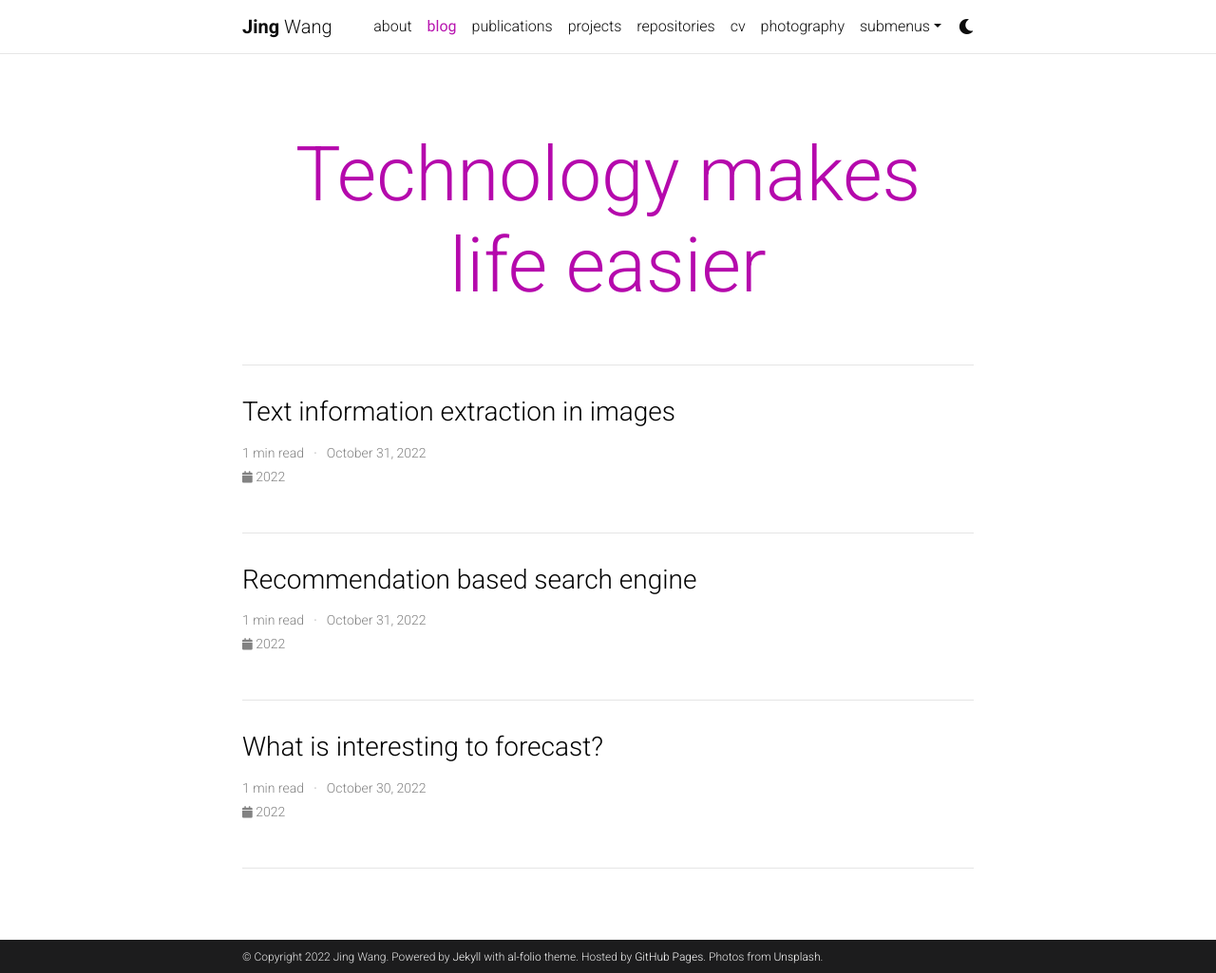
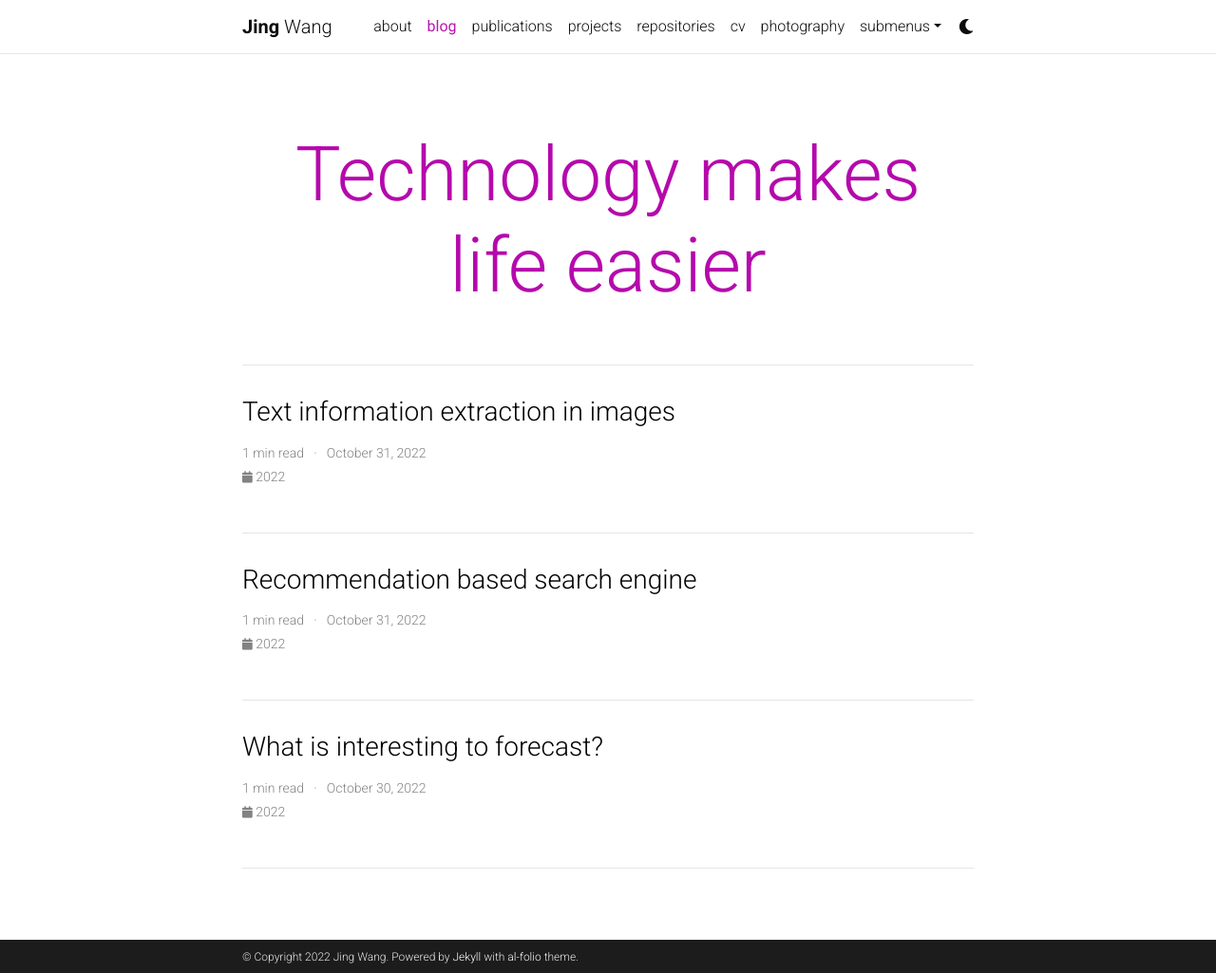
Before and after one commit to JingWang-RU/JingWang-RU.github.io, a Jekyll site: the page built from blog/index.html, in a window 1280 px wide and 1025 px high. Shown: the whole window at 95% size. Built offline with Jekyll 4.4.1, drawn with Linux system fonts in a browser that asks for light colours; full-size pictures stand in for the smaller copies a plugin makes; the list of posts is cut into pages by our own code; comment, search, counter and statistics services are not loaded; a style sheet for code colours, icons or effects is not loaded.

Commit message:
copyright

```diff
--- a/_config.yml
+++ b/_config.yml
@@ -11,9 +11,7 @@
   A simple, whitespace theme for academics. Based on [*folio](https://github.com/bogoli/-folio) design.
 footer_text: >
   Powered by <a href="https://jekyllrb.com/" target="_blank">Jekyll</a> with <a href="https://github.com/alshedivat/al-folio">al-folio</a> theme.
-  Hosted by <a href="https://pages.github.com/" target="_blank">GitHub Pages</a>.
-  Photos from <a href="https://unsplash.com" target="_blank">Unsplash</a>.
-keywords: jekyll, jekyll-theme, academic-website, portfolio-website  # add your own keywords or leave empty
+keywords:   # add your own keywords or leave empty
 
 lang: en # the language of your site (for example: en, fr, cn, ru, etc.)
 icon: ⚛️  # the emoji used as the favicon (alternatively, provide image name in /assets/img/)
```
